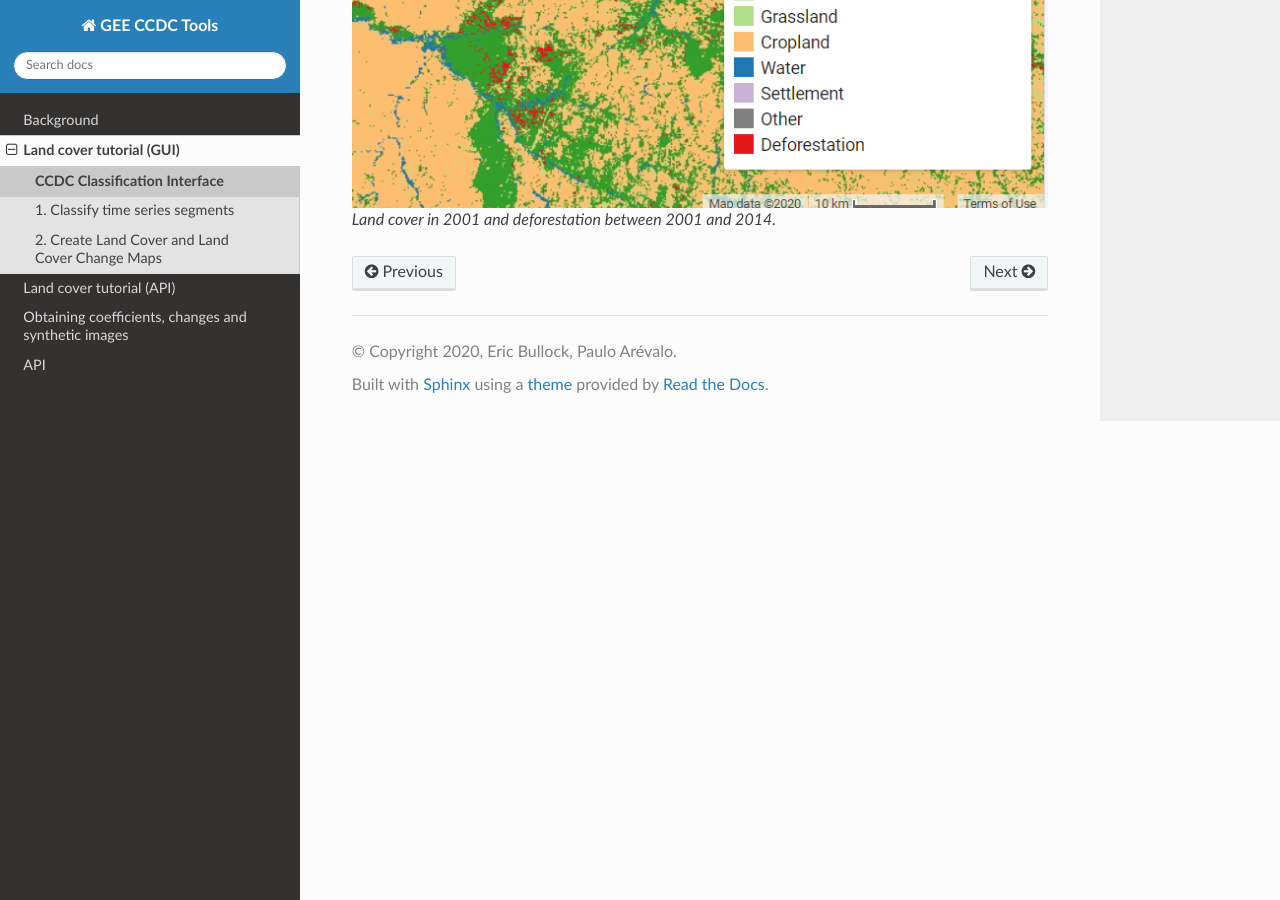
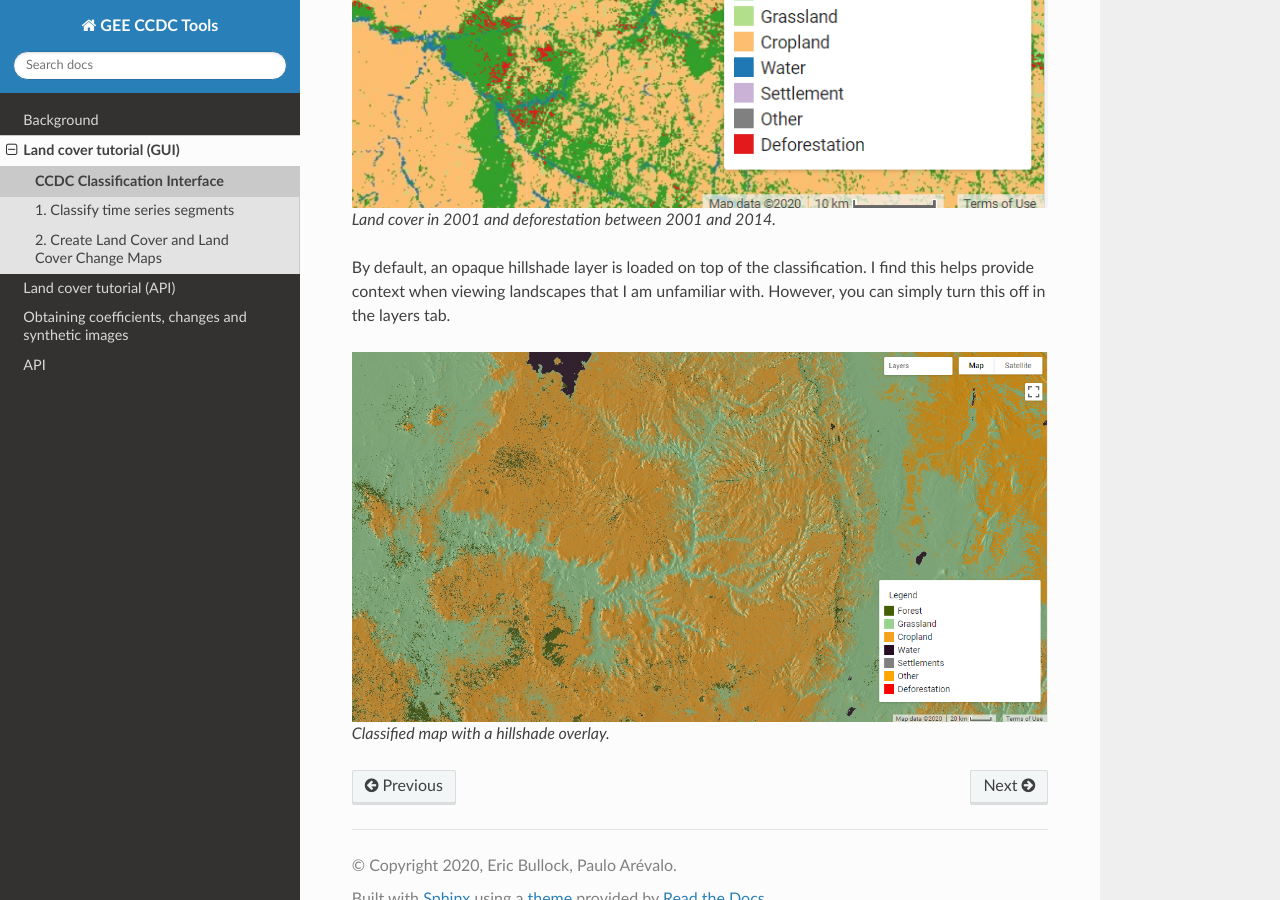
Before and after one commit to parevalo/gee-ccdc-tools, a Sphinx documentation site: the page built from docs/lctutorial/gui.rst, in a window 1280 px wide and 900 px high, scrolled down 7664 px. Built offline with Sphinx 7.4.7 and the Read the Docs theme 2.0.0, drawn with Linux system fonts in a browser that asks for light colours.

Commit message:
add figure with hillshade

```diff
--- a/docs/lctutorial/gui.rst
+++ b/docs/lctutorial/gui.rst
@@ -196,3 +196,12 @@ and corresponding numeric value, and optionally provide a palette.
    :alt: app region 1
 
    Land cover in 2001 and deforestation between 2001 and 2014.
+
+By default, an opaque hillshade layer is loaded on top of the classification.
+I find this helps provide context when viewing landscapes that I am
+unfamiliar with. However, you can simply turn this off in the layers tab.
+
+.. figure:: ../img/lcApp3.png
+   :alt: hillshade
+
+   Classified map with a hillshade overlay.
```
Also changed, not shown: docs/img/lcApp3.png (added).
